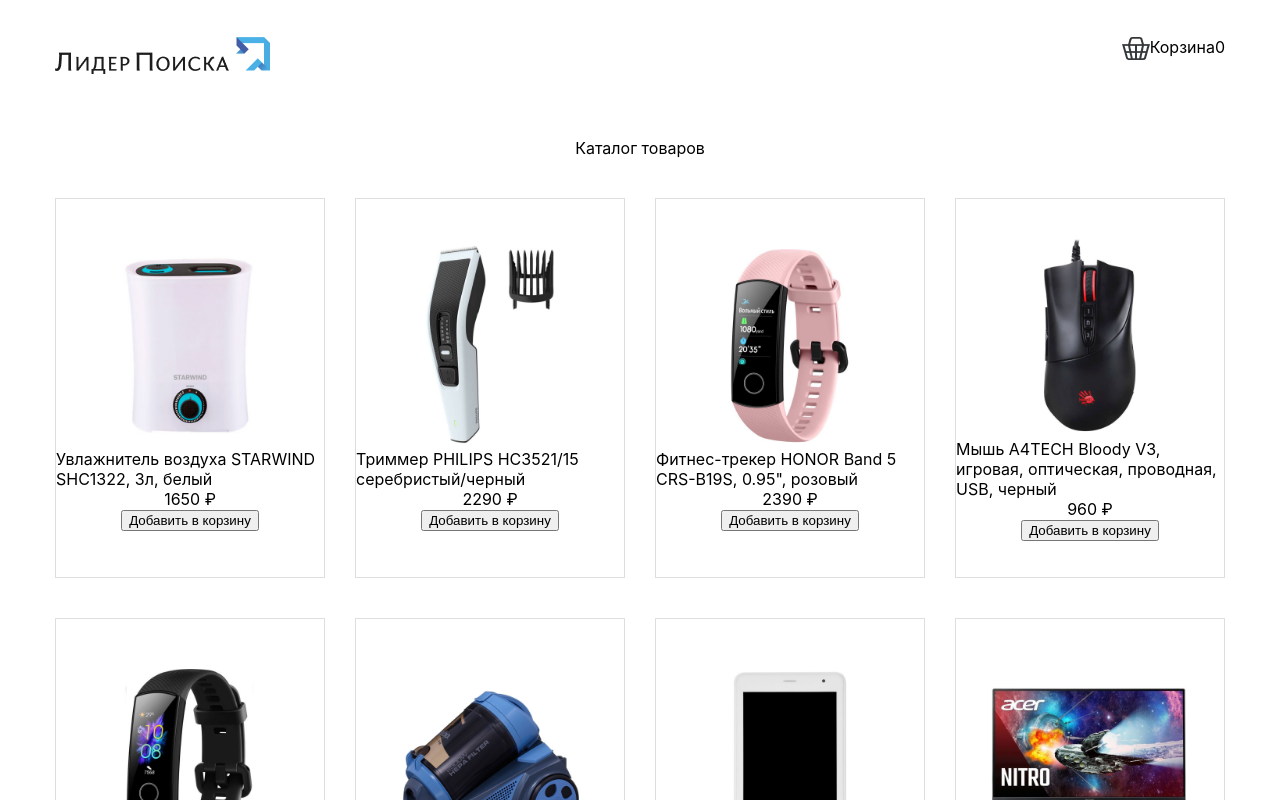
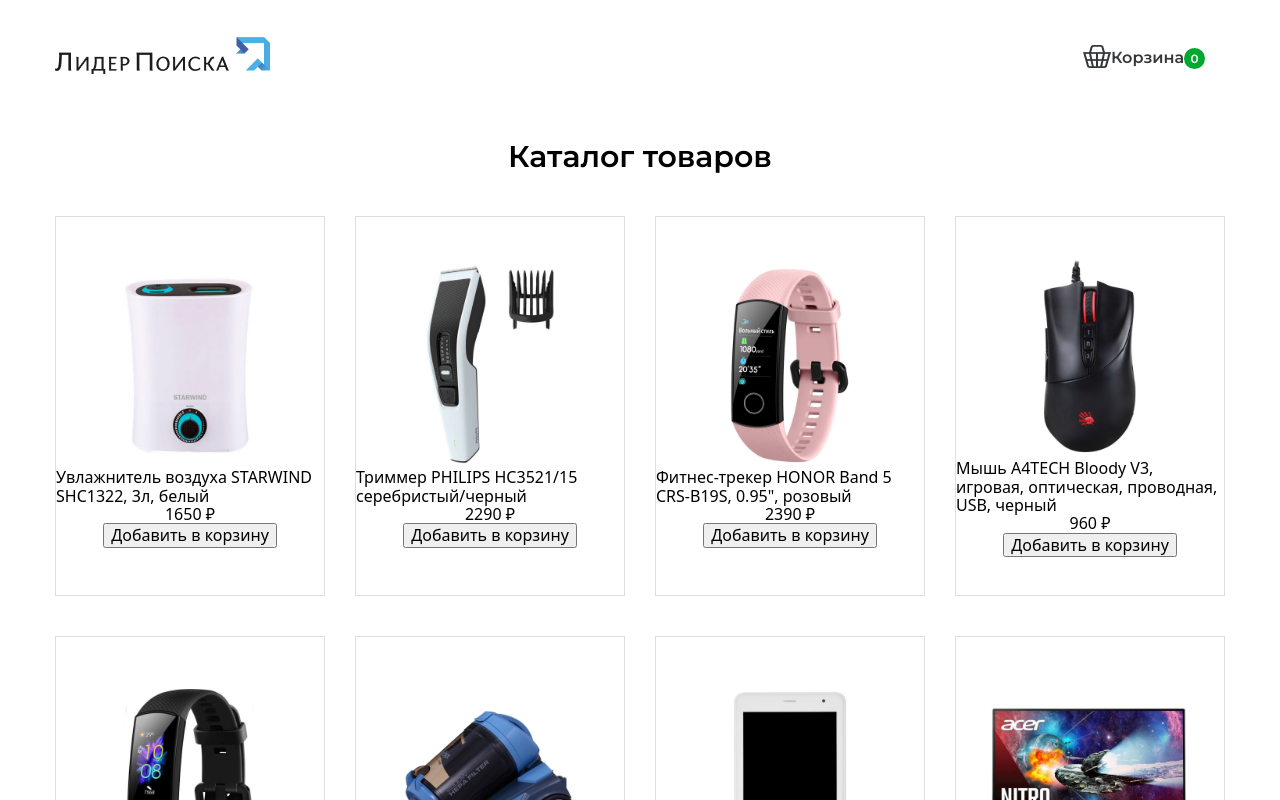
Before and after one commit to deniSwd/shop-with-order, a React (Create React App) app: page / in a window 1280 px wide. Shown: the top 800 px of the page. Built offline with nearby package versions, Linux system fonts and the light colour scheme.

Commit message:
27.07.2022 deniSwd was added some style for header

```diff
--- a/package.json
+++ b/package.json
@@ -16,6 +16,7 @@
     "@types/react-input-mask": "^3.0.1",
     "@types/react-router-dom": "^5.3.3",
     "axios": "^0.27.2",
+    "modern-normalize": "^1.1.0",
     "react": "^18.2.0",
     "react-dom": "^18.2.0",
     "react-hook-form": "^7.33.1",
--- a/src/App.module.scss
+++ b/src/App.module.scss
@@ -1,5 +1,6 @@
 .app {
   height: 100%;
-  width: 1170px;
+  max-width: 1170px;
   margin: 0 auto;
+  overflow: hidden;
 }
--- a/src/components/header/Header.module.scss
+++ b/src/components/header/Header.module.scss
@@ -1,7 +1,11 @@
 .header{
   display: flex;
   justify-content: space-between;
+  align-items: center;
   max-width: 1170px;
   width: 100%;
   margin: 37px 0 60px 0;
+  .nav {
+    text-decoration: none;
+  }
 }
--- a/src/components/header/Header.tsx
+++ b/src/components/header/Header.tsx
@@ -14,7 +14,7 @@
         <img src={logo} alt='logo'/>
       </div>
       {cart.length > 0
-        ? <NavLink to={'/cartPage'}>
+        ? <NavLink to={'/cartPage'} className={s.nav}>
           <CartLink/>
         </NavLink>
         : <CartLink/>}
--- a/src/components/header/cartLink/CartLink.module.scss
+++ b/src/components/header/cartLink/CartLink.module.scss
@@ -1,3 +1,38 @@
 .cartLink {
   display: flex;
+  width: 142px;
+  height: 24px;
+
+  .cartImg {
+    width: 28px;
+    height: 23px;
+    margin-bottom: 1px;
+  }
+
+  .name {
+    width: 73px;
+    height: 20px;
+    font-family: 'Montserrat', sans-serif;
+    font-weight: 600;
+    font-size: 16px;
+    line-height: 20px;
+    text-align: center;
+    margin-top: 3px;
+    margin-bottom: 1px;
+    color: #35383A;
+  }
+
+  .cartLength {
+    width: 21px;
+    height: 21px;
+    margin-top: 3px;
+    border-radius: 11px;
+    color: #FFFFFF;
+    background: #00A82D;
+    font-family: 'Montserrat',sans-serif;
+    font-weight: 600;
+    font-size: 12px;
+    line-height: 21px;
+    text-align: center;
+  }
 }
--- a/src/components/header/cartLink/CartLink.tsx
+++ b/src/components/header/cartLink/CartLink.tsx
@@ -8,11 +8,11 @@
   const cart = useAppSelector(selectCart)
   return (
     <div className={s.cartLink}>
-      <div>
+      <div className={s.cartImg}>
         <img src={cartImg} alt='cart'/>
       </div>
-      <div>Корзина</div>
-      <div>{cart.length}</div>
+      <div className={s.name}>Корзина</div>
+      <div className={s.cartLength}>{cart.length}</div>
     </div>
   )
 }
--- a/src/components/mainPage/mainPage.module.scss
+++ b/src/components/mainPage/mainPage.module.scss
@@ -1,15 +1,37 @@
-.mainPage{
+/*@import "../src/index.css";*/
+.mainPage {
   display: flex;
   flex-direction: column;
   align-items: center;
   justify-content: center;
-  .title{
+
+  .title {
+    width: 269px;
+    height: 39px;
+    font-family: 'Montserrat',sans-serif;
+    font-weight: 700;
+    font-size: 30px;
+    line-height: 130%;
+    text-align: center;
     margin-bottom: 40px;
+    color: #000000;
   }
-  .productsField{
+
+  .productsField {
     display: grid;
     width: 100%;
-    grid-template-columns: repeat(4, 1fr);
+    grid-template-columns: repeat(4, 270px);
     grid-gap: 40px 30px;
   }
+
+  @media screen and (min-width: 931px) and (max-width: 1170px) {
+    .productsField {
+
+    }
+  }
+  @media screen and (min-width: 691px) and (max-width: 930px) {
+    .productsField {
+      grid-template-columns: repeat(3, 270px);
+    }
+  }
 }
--- a/src/index.css
+++ b/src/index.css
@@ -1,5 +1,7 @@
-body,html {
+@import url('https://fonts.googleapis.com/css2?family=Montserrat:wght@500;600&family=Raleway:wght@300;400;500;600;700&family=Roboto&family=Roboto+Condensed:wght@700&family=Source+Sans+Pro&display=swap');
 
+
+body {
   margin: 0;
   font-family: -apple-system, BlinkMacSystemFont, 'Segoe UI', 'Roboto', 'Oxygen',
     'Ubuntu', 'Cantarell', 'Fira Sans', 'Droid Sans', 'Helvetica Neue',
```
Also changed, not shown: src/index.tsx (+9 -8 lines), 1 other file (tests, documents, lock files or other folders).
